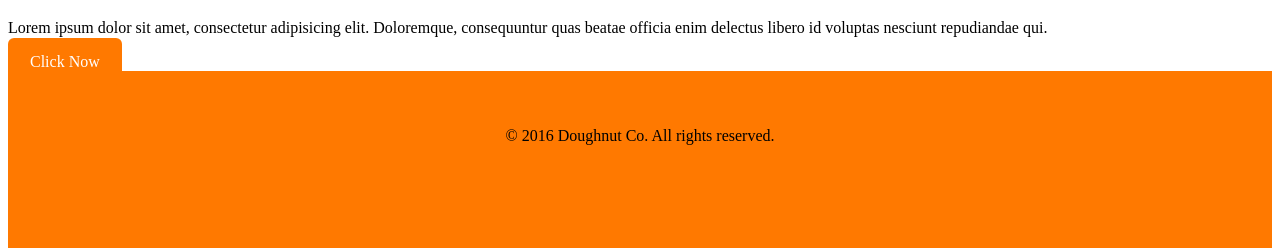
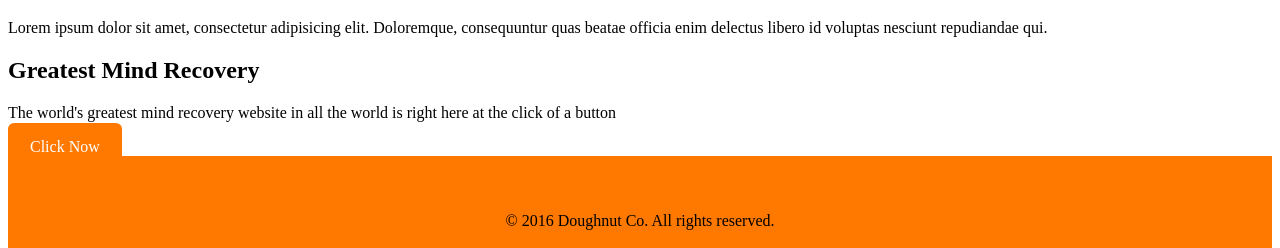
Before and after one commit to guhb777/dr_virginia_johnson, a plain HTML site: page index.html in a window 1280 px wide. Shown: the part 552-800 px from the top of the page. Drawn offline with Linux system fonts and the light colour scheme.

```diff
--- a/css/styles.css
+++ b/css/styles.css
@@ -1,4 +1,6 @@
 /*GLOBAL STYLES*/
+
+@import url(https://fonts.googleapis.com/css?family=Bangers|Orbitron);
 
 main {
 
--- a/index.html
+++ b/index.html
@@ -17,6 +17,9 @@
             <p>Lorem ipsum dolor sit amet, consectetur adipisicing elit.
             Doloremque, consequuntur quas beatae officia enim delectus
             libero id voluptas nesciunt repudiandae qui.</p>
+            <h2>Greatest Mind Recovery</h2>
+            <p>The world's greatest mind recovery website in
+            all the world is right here at the click of a button</p>
             <a href="" title="" class="button">Click Now</a>
            </main>
             <footer>
```
